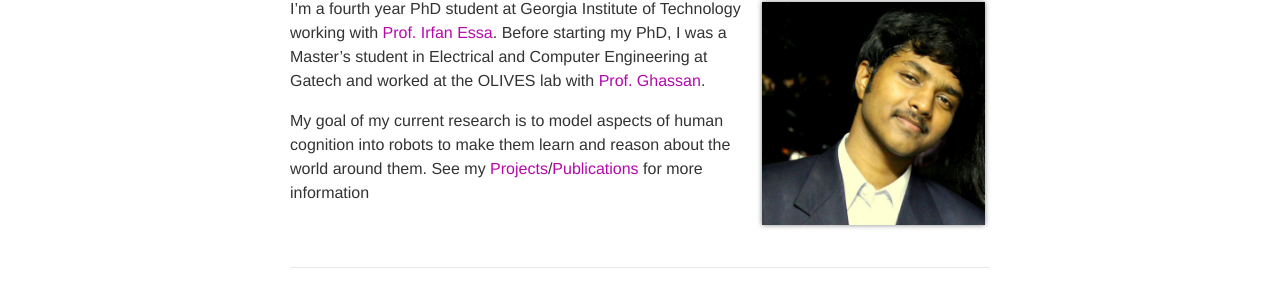
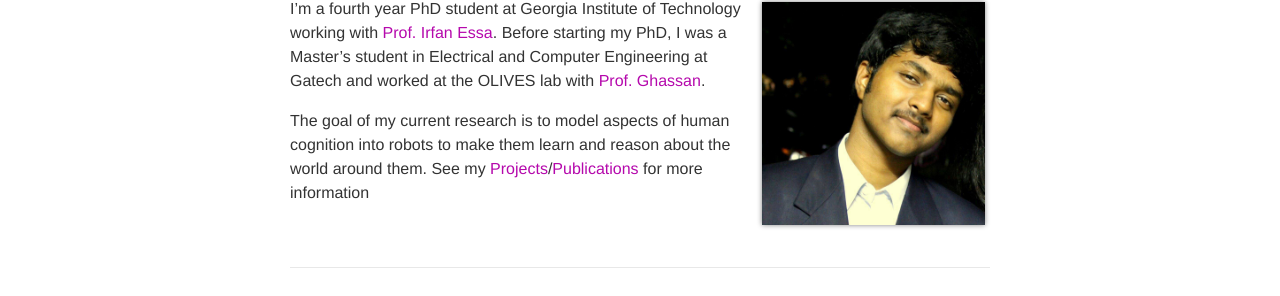
Before and after one commit to kniranjankumar/pre_2024_website, a Jekyll site: the page built from _pages/about.md, in a window 1280 px wide and 967 px high. Shown: the part 217-513 px from the top of the window. Built offline with Jekyll 4.4.1, drawn with Linux system fonts in a browser that asks for light colours; nearby versions of some CDN libraries; emoji names are drawn with the system emoji font; some web fonts are replaced.

Commit message:
deploting

```diff
--- a/_pages/about.md
+++ b/_pages/about.md
@@ -14,4 +14,4 @@ social: true
 ---
 I’m a fourth year PhD student at Georgia Institute of Technology working with [Prof. Irfan Essa](http://www.irfanessa.gatech.edu/). Before starting my PhD, I was a Master’s student in Electrical and Computer Engineering at Gatech and worked at the OLIVES lab with [Prof. Ghassan](https://ghassanalregib.info/team).
 
-My goal of my current research is to model aspects of human cognition into robots to make them learn and reason about the world around them. See my [Projects](/al-folio/projects/)/[Publications](/al-folio/publications/) for more information
+The goal of my current research is to model aspects of human cognition into robots to make them learn and reason about the world around them. See my [Projects](/al-folio/projects/)/[Publications](/al-folio/publications/) for more information
```
Also changed, not shown: _pages/publications.md (+1 -1 lines).
